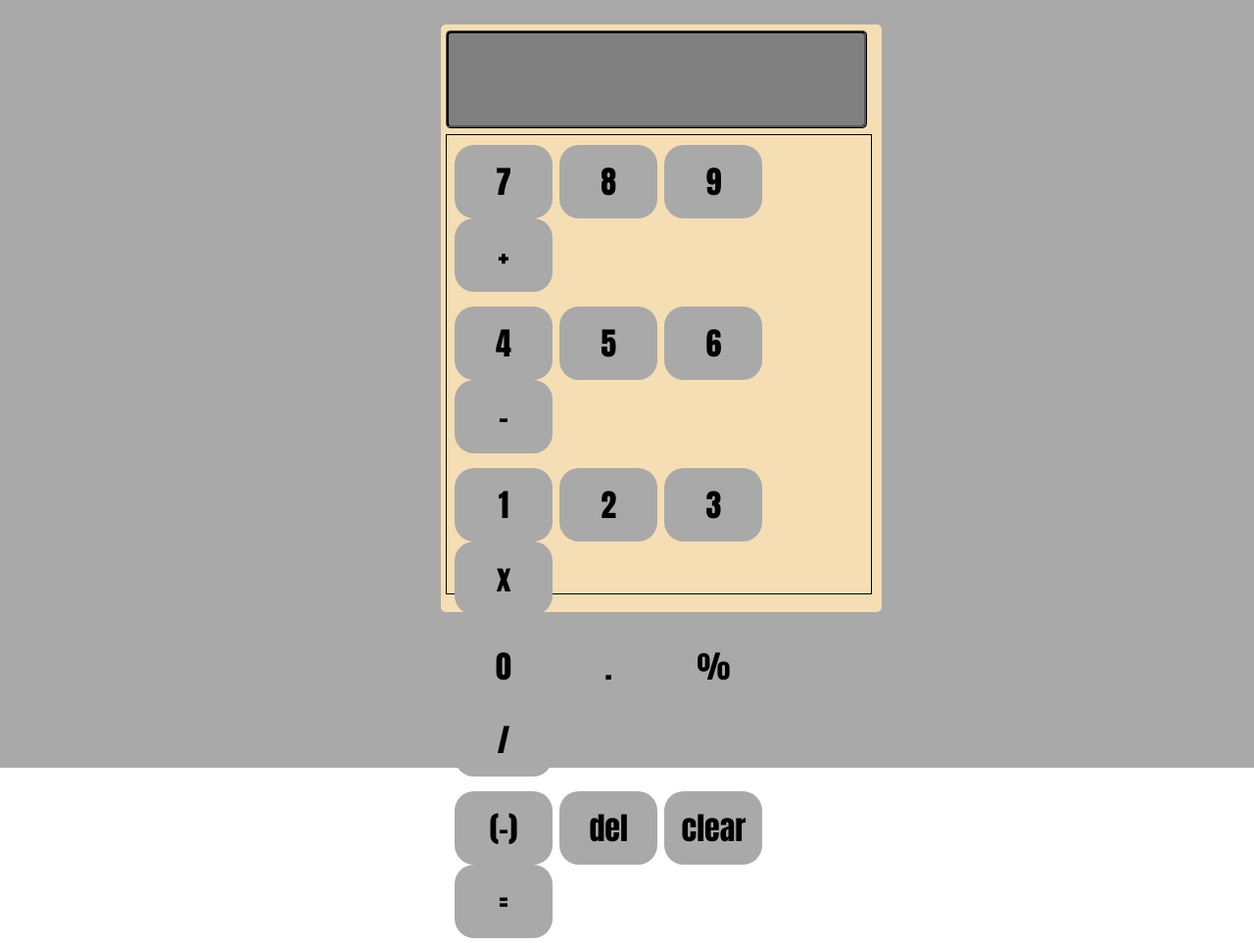
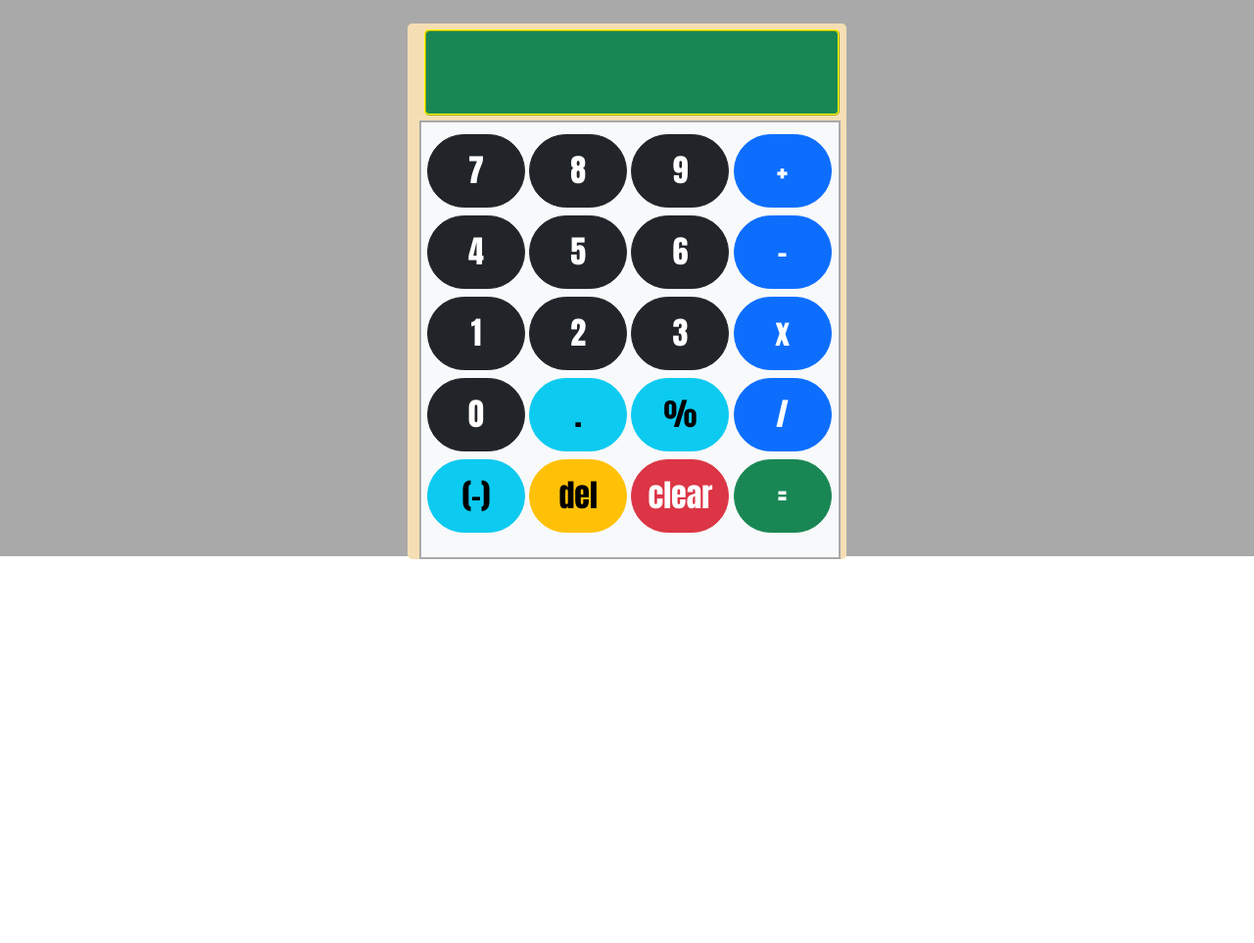
Before and after one commit to code-af/calculator-js, a plain HTML site: page index.html in a window 1280 px wide. Shown: the whole page at 98% size. After the commit the page ends 800 px from the top, so only its background shows below. Drawn offline with nearby package versions, Linux system fonts and the light colour scheme.

Commit message:
maded some changes

```diff
--- a/index.html
+++ b/index.html
@@ -8,41 +8,43 @@
     <link href="style.css" type="text/css" rel="stylesheet">
 </head>
 <body>
-    <div class="main-body">
-        <div class="calc-body">
-            <div>
-                <input type="text" id="screen">
-            </div>
-            <div class="buttons">
-                <div class="keysection">
-                    <button onclick="clicked(7)" class="btn">7</button>
-                    <button onclick="clicked(8)" class="btn">8</button>
-                    <button onclick="clicked(9)" class="btn">9</button>
-                    <button onclick="clicked('+')" class="btn">+</button>
+    <div class="container-fluid">
+        <div class="row main-body d-flex justify-content-center pt-4">
+            <div class="col-md-6 calc-body">
+                <div>
+                    <input type="text" id="screen" class="bg-success w-100">
                 </div>
-                <div class="keysection">
-                    <button onclick="clicked(4)" class="btn">4</button>
-                    <button onclick="clicked(5)" class="btn">5</button>
-                    <button onclick="clicked(6)" class="btn">6</button>
-                    <button onclick="clicked('-')" class="btn">-</button>
-                </div>
-                <div class="keysection">
-                    <button onclick="clicked(1)" class="btn">1</button>
-                    <button onclick="clicked(2)" class="btn">2</button>
-                    <button onclick="clicked(3)" class="btn">3</button>
-                    <button onclick="clicked('*')" class="btn">x</button>
-                </div>
-                <div class="keysection">
-                    <button onclick="clicked(0)" class="btn">0</button>
-                    <button onclick="decimalSign()" class="btn">.</button>
-                    <button onclick="percentSign()" class="btn">%</button>
-                    <button onclick="clicked('/')" class="btn">/</button>
-                </div>
-                <div class="keysection">
-                    <button onclick="negativeVal()" class="btn">(-)</button>
-                    <button onclick="backSpace()" class="btn">del</button>
-                    <button onclick="clearScreen()" class="btn">clear</button>
-                    <button onclick="equalSign()" class="btn">=</button>
+                <div class="buttons bg-light">
+                    <div class="keysection p-1 mt-2">
+                        <button onclick="clicked(7)" class="btns btn btn-dark">7</button>
+                        <button onclick="clicked(8)" class="btns btn btn-dark">8</button>
+                        <button onclick="clicked(9)" class="btns btn btn-dark">9</button>
+                        <button onclick="clicked('+')" class="btns btn btn-primary">+</button>
+                    </div>
+                    <div class="keysection p-1">
+                        <button onclick="clicked(4)" class="btns btn btn-dark">4</button>
+                        <button onclick="clicked(5)" class="btns btn btn-dark">5</button>
+                        <button onclick="clicked(6)" class="btns btn btn-dark">6</button>
+                        <button onclick="clicked('-')" class="btns btn btn-primary">-</button>
+                    </div>
+                    <div class="keysection p-1">
+                        <button onclick="clicked(1)" class="btns btn btn-dark">1</button>
+                        <button onclick="clicked(2)" class="btns btn btn-dark">2</button>
+                        <button onclick="clicked(3)" class="btns btn btn-dark">3</button>
+                        <button onclick="clicked('*')" class="btns btn btn-primary">x</button>
+                    </div>
+                    <div class="keysection p-1">
+                        <button onclick="clicked(0)" class="btns btn btn-dark">0</button>
+                        <button onclick="decimalSign()" class="btns btn btn-info">.</button>
+                        <button onclick="percentSign()" class="btns btn btn-info">%</button>
+                        <button onclick="clicked('/')" class="btns btn btn-primary">/</button>
+                    </div>
+                    <div class="keysection p-1">
+                        <button onclick="negativeVal()" class="btns btn btn-info">(-)</button>
+                        <button onclick="backSpace()" class="btns btn btn-warning">del</button>
+                        <button onclick="clearScreen()" class="btns btn btn-danger">clear</button>
+                        <button onclick="equalSign()" class="btns btn btn-success">=</button>
+                    </div>
                 </div>
             </div>
         </div>
--- a/style.css
+++ b/style.css
@@ -2,17 +2,18 @@
     margin: 0px;
 }
 .main-body{
-    width: 100%;
-    height: 98vh;
+    /*width: 100%;
+    height: 98vh;*/
+    height: 71vh;
     background: darkgrey;
-    padding-top: 25px;
+
 
 }
 .calc-body{
     border-radius: 5px;
-    margin-left: 450px;
-    height: 600px;
-    width: 450px;
+    /*margin-left: 450px;
+    height: 600px;*/
+    width: 28em;
     background: wheat;
     padding-top: 1px;
 }
@@ -21,31 +22,28 @@
     font-size: 35px;
     background: gray;
     margin:5px;
-    height: 100px;
-    width: 430px;
-    border: ridge 3px black;
+    height: 2.5em;
+    border: ridge 2px yellow;
     border-radius: 5px;
     pointer-events: none;
 }
 .buttons{
     background: wheat;
-    border: solid 1px black;
-    margin-top: 1px;
-    margin-left: 5px;
-    height: 470px;
-    width: 435px;
-}
+    padding-left: 2px;
+    border: solid 2px darkgray;
+    height: 28em;
+    width: 430px;
+}/*
 .keysection{
     padding: 5px;
     margin-top: 5px;
-}
-.btn{
-    background: darkgray;
-    color: black;
+}*/
+.btns{
+    /*background: darkgray;
+    color: black;*/
     font-family: Impact, Haettenschweiler, 'Arial Narrow Bold', sans-serif;
     font-size: xx-large;
-    border-radius: 20px;
-    margin-left: 3px;
+    border-radius: 1.25em;
     height: 75px;
     width: 100px;
 }
```
